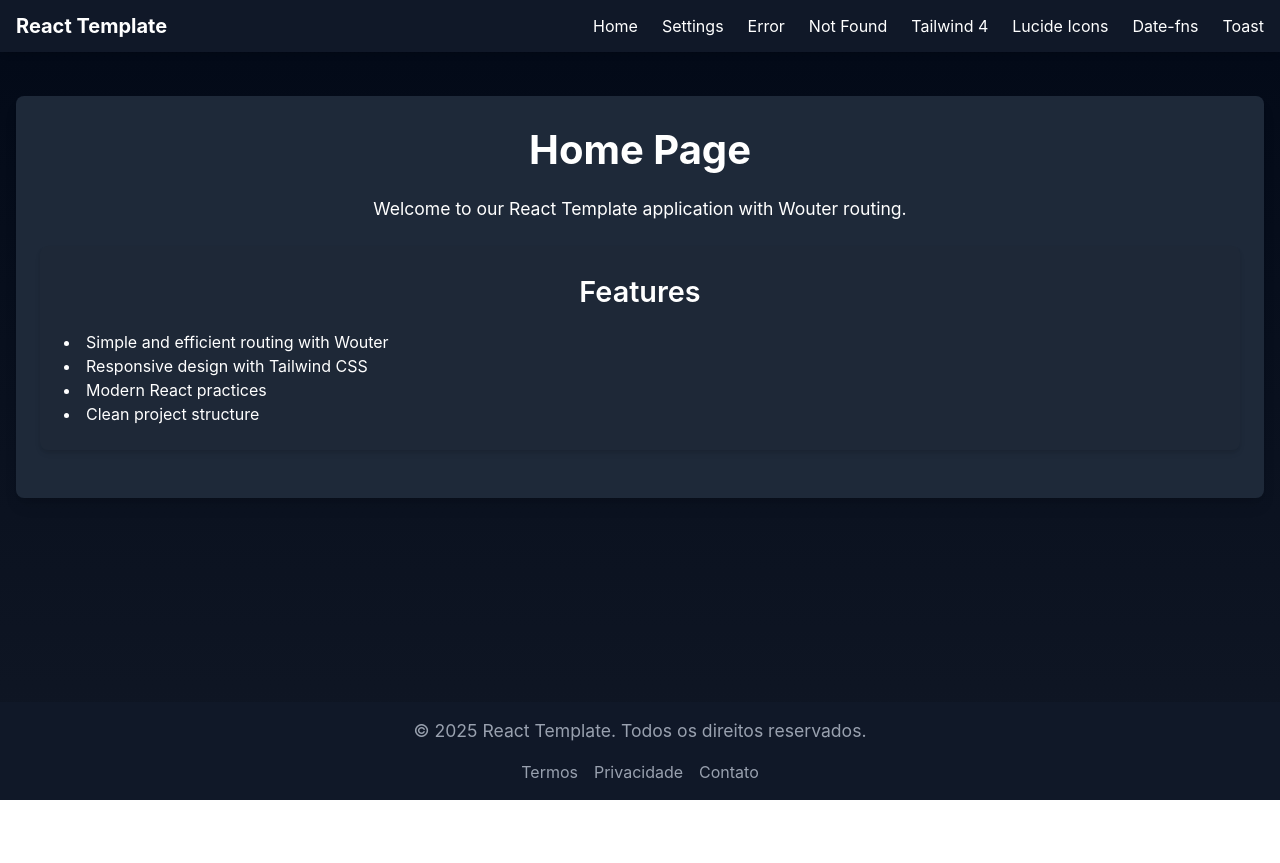
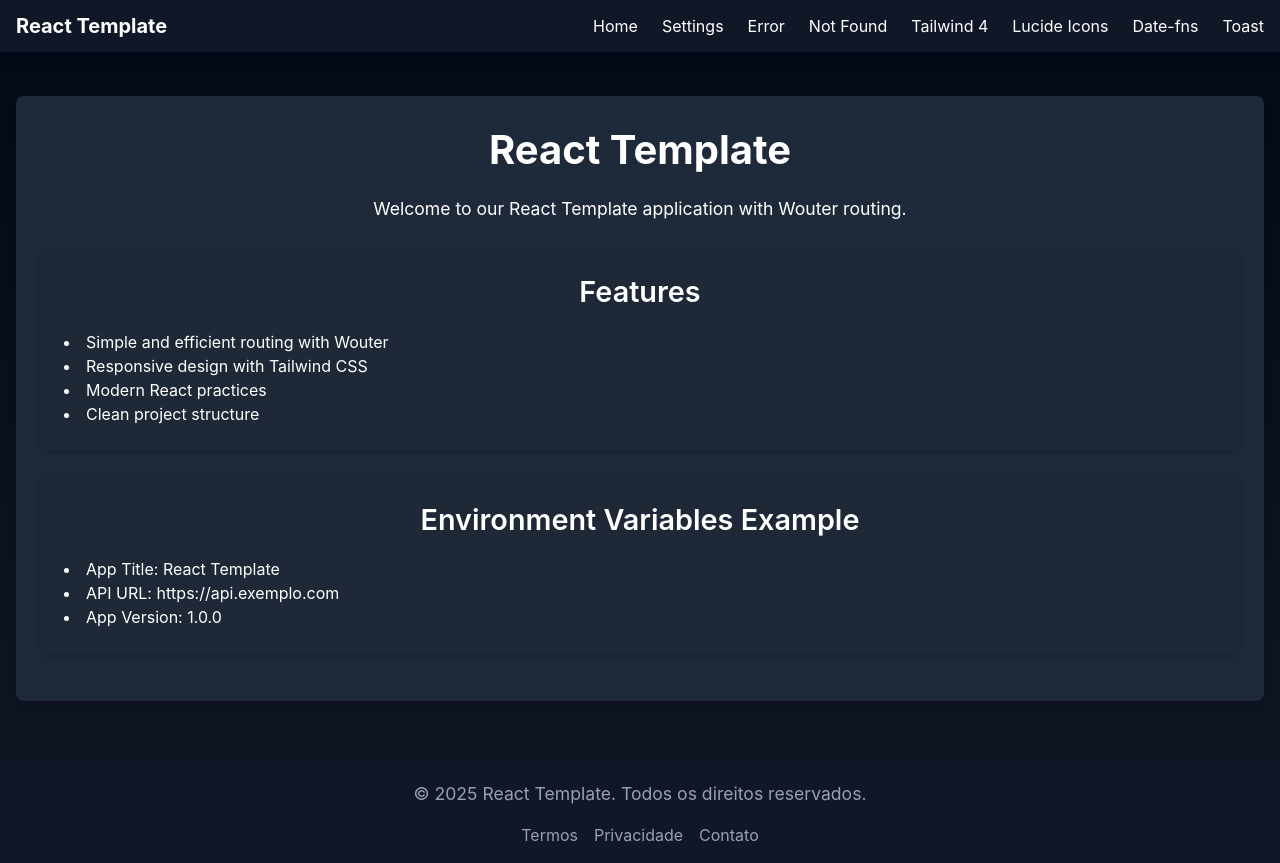
Before and after one commit to FerJSsilva/rsbuild-react-template, a React app: page / in a window 1280 px wide. Before the commit the page ends 800 px from the top, so only its background shows below. Built offline with nearby package versions, Linux system fonts and the light colour scheme; the HTML template or start-up script is replaced by a standard one.

Commit message:
feat: add dotenv for environment variable management and update Home page to display app details

```diff
--- a/package.json
+++ b/package.json
@@ -13,6 +13,7 @@
   },
   "dependencies": {
     "date-fns": "^4.1.0",
+    "dotenv": "^16.4.7",
     "lucide-react": "^0.477.0",
     "react": "^19.0.0",
     "react-dom": "^19.0.0",
--- a/rsbuild.config.mjs
+++ b/rsbuild.config.mjs
@@ -1,15 +1,21 @@
 import { defineConfig } from '@rsbuild/core';
 import { pluginReact } from '@rsbuild/plugin-react';
+import dotenv from 'dotenv';
+
+// Carrega as variáveis de ambiente do arquivo .env
+dotenv.config();
 
 export default defineConfig({
   plugins: [pluginReact()],
+  // Desativa o bundle analyzer para desenvolvimento normal
   performance: {
-    bundleAnalyze: process.env.BUNDLE_ANALYZE
-      ? {
-          analyzerMode: 'server',
-          generateStatsFile: true,
-          openAnalyzer: true,
-        }
-      : {},
+    bundleAnalyze: false,
+  },
+  source: {
+    define: {
+      'process.env.RSBUILD_APP_TITLE': JSON.stringify(process.env.RSBUILD_APP_TITLE),
+      'process.env.RSBUILD_API_URL': JSON.stringify(process.env.RSBUILD_API_URL),
+      'process.env.RSBUILD_APP_VERSION': JSON.stringify(process.env.RSBUILD_APP_VERSION),
+    },
   },
 });
--- a/src/pages/Home.jsx
+++ b/src/pages/Home.jsx
@@ -1,7 +1,7 @@
 const Home = () => {
   return (
     <div className="text-center">
-      <h1>Home Page</h1>
+      <h1>{process.env.RSBUILD_APP_TITLE || "Home Page"}</h1>
       <p>Welcome to our React Template application with Wouter routing.</p>
 
       <div className="content-card mt-6">
@@ -13,6 +13,15 @@ const Home = () => {
           <li>Clean project structure</li>
         </ul>
       </div>
+
+      <div className="content-card mt-6">
+        <h2>Environment Variables Example</h2>
+        <ul className="list-disc list-inside text-left mt-4">
+          <li>App Title: {process.env.RSBUILD_APP_TITLE}</li>
+          <li>API URL: {process.env.RSBUILD_API_URL}</li>
+          <li>App Version: {process.env.RSBUILD_APP_VERSION}</li>
+        </ul>
+      </div>
     </div>
   );
 };
```
Also changed, not shown: 2 other files (tests, documents, lock files or other folders).
